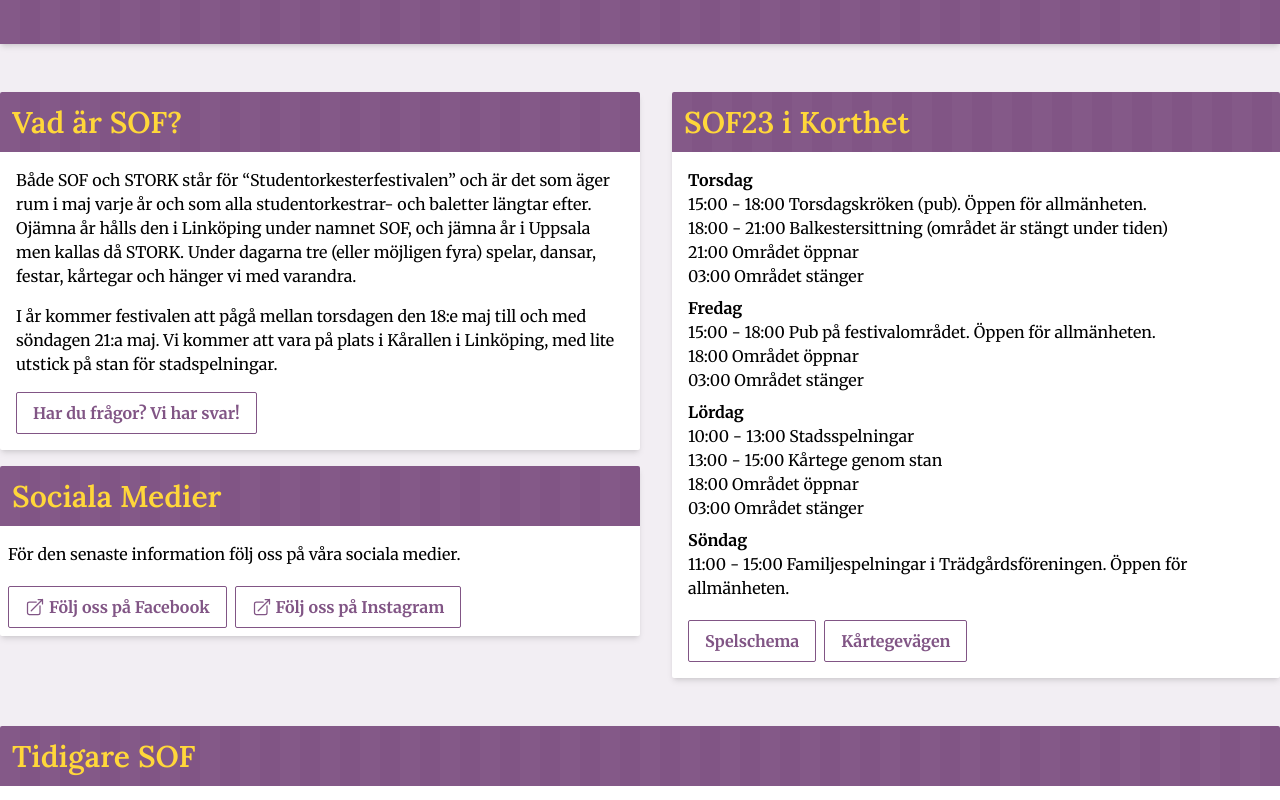
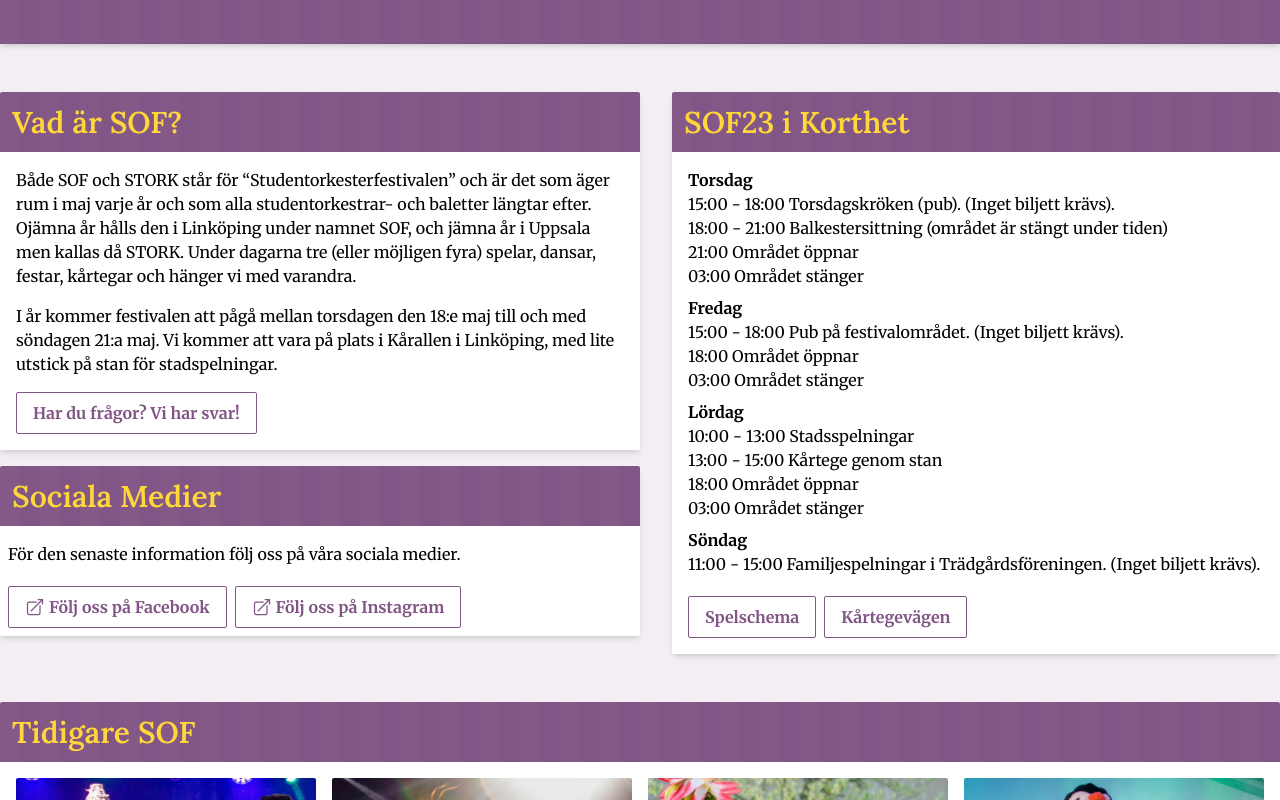
Before and after one commit to WheresMarco/SOF23, a Next.js app: page / in a window 1280 px wide. Shown: the part 532-1332 px from the top of the page. Built offline with nearby package versions, Linux system fonts and the light colour scheme.

Commit message:
Made it clearer

```diff
--- a/app/page.jsx
+++ b/app/page.jsx
@@ -147,7 +147,7 @@ export default function Home() {
                   <strong>Torsdag</strong>
                 </p>
                 <ul>
-                  <li>15:00 - 18:00 Torsdagskröken (pub). Öppen för allmänheten.</li>
+                  <li>15:00 - 18:00 Torsdagskröken (pub). (Inget biljett krävs).</li>
                   <li>18:00 - 21:00 Balkestersittning (området är stängt under tiden)</li>
                   <li>21:00 Området öppnar</li>
                   <li>03:00 Området stänger</li>
@@ -157,7 +157,7 @@ export default function Home() {
                   <strong>Fredag</strong>
                 </p>
                 <ul>
-                  <li>15:00 - 18:00 Pub på festivalområdet. Öppen för allmänheten.</li>
+                  <li>15:00 - 18:00 Pub på festivalområdet. (Inget biljett krävs).</li>
                   <li>18:00 Området öppnar</li>
                   <li>03:00 Området stänger</li>
                 </ul>
@@ -176,7 +176,7 @@ export default function Home() {
                   <strong>Söndag</strong>
                 </p>
                 <ul>
-                  <li>11:00 - 15:00 Familjespelningar i Trädgårdsföreningen. Öppen för allmänheten.</li>
+                  <li>11:00 - 15:00 Familjespelningar i Trädgårdsföreningen. (Inget biljett krävs).</li>
                 </ul>
 
                 <p className="mt-3">
```
